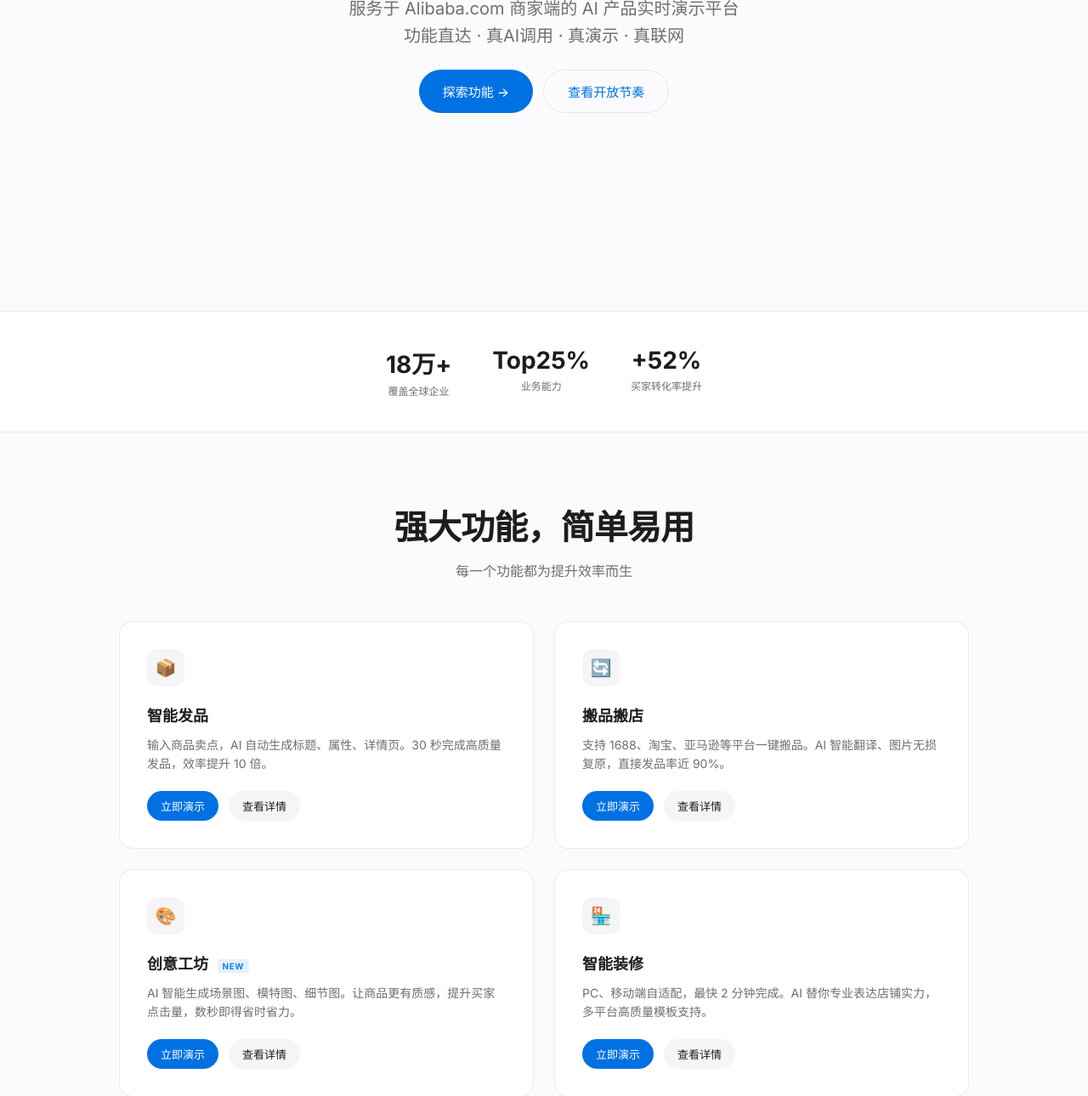
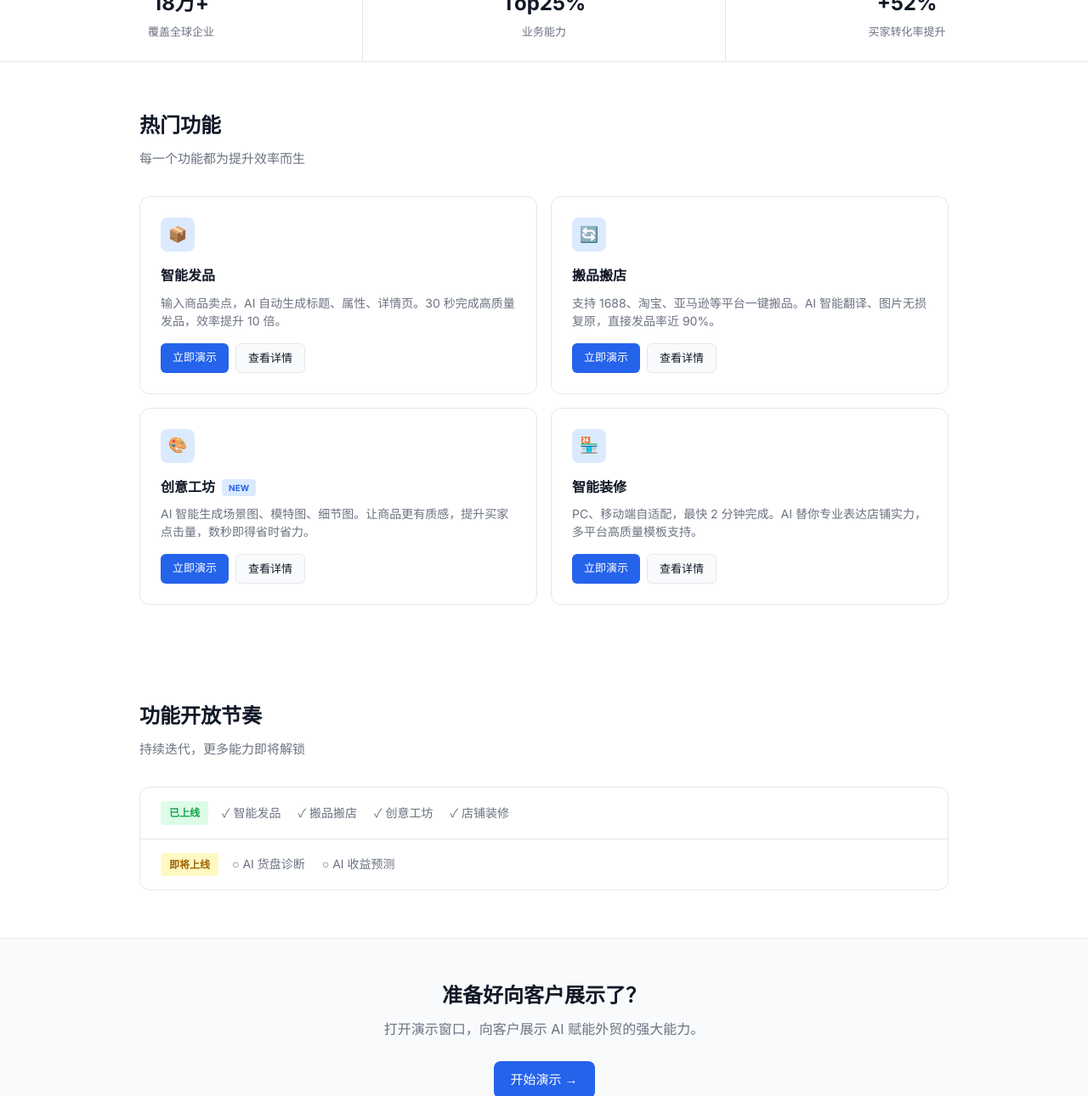
Before and after one commit to dessons/ai-creative-studio, a plain HTML site: page learning-center/index.html in a window 1280 px wide. Shown: the part 579-1869 px from the top of the page at 85% size. Drawn offline with Linux system fonts and the light colour scheme.

Commit message:
feat: 学习中心改为真正SaaS风格

```diff
--- a/learning-center/index.html
+++ b/learning-center/index.html
@@ -4,93 +4,76 @@
     <meta charset="UTF-8">
     <meta name="viewport" content="width=device-width, initial-scale=1.0">
     <title>AI Live Demo Hub — AI生意助手学习中心</title>
-    <meta property="og:title" content="AI Live Demo Hub — AI生意助手学习中心">
-    <meta property="og:description" content="Alibaba.com 商家端 AI 产品实时演示平台，功能直达、真AI调用、真演示、真联网。">
-    <meta property="og:image" content="https://img.alicdn.com/imgextra/i2/O1CN01DhXvb824k56ei1zoW_!!6000000007428-1-tps-568-320.gif">
     <link rel="preconnect" href="https://fonts.googleapis.com">
-    <link href="https://fonts.googleapis.com/css2?family=Inter:wght@300;400;500;600;700&display=swap" rel="stylesheet">
+    <link href="https://fonts.googleapis.com/css2?family=Inter:wght@400;500;600;700&display=swap" rel="stylesheet">
     <style>
-        :root { --bg:#fbfbfd; --text:#1d1d1f; --text-secondary:#6e6e73; --accent:#0071e3; --card-bg:#fff; --border:rgba(0,0,0,0.08); --section-alt:#f5f5f7; }
+        :root { --bg:#ffffff; --text:#111827; --text-secondary:#6b7280; --accent:#2563eb; --accent-light:#dbeafe; --card-bg:#f9fafb; --border:#e5e7eb; }
         * { margin:0; padding:0; box-sizing:border-box; }
-        body { font-family:'Inter',-apple-system,BlinkMacSystemFont,sans-serif; background:var(--bg); color:var(--text); overflow-x:hidden; -webkit-font-smoothing:antialiased; }
-        html { scroll-behavior:smooth; }
+        body { font-family:'Inter',system-ui,sans-serif; background:var(--bg); color:var(--text); line-height:1.6; }
 
-        /* Nav */
-        .nav { position:fixed; top:0; left:0; right:0; height:52px; background:rgba(251,251,253,0.85); backdrop-filter:saturate(180%) blur(20px); border-bottom:1px solid var(--border); display:flex; align-items:center; justify-content:space-between; padding:0 2rem; z-index:100; }
-        .nav-brand { font-weight:600; font-size:0.9375rem; text-decoration:none; color:inherit; display:flex; align-items:center; gap:0.5rem; }
-        .nav-brand span { color:var(--text-secondary); font-weight:400; font-size:0.8125rem; }
-        .nav-links { display:flex; gap:2rem; list-style:none; }
-        .nav-links a { color:var(--text-secondary); text-decoration:none; font-size:0.875rem; transition:color 0.2s; }
-        .nav-links a:hover, .nav-links a.active { color:var(--text); }
+        .nav { position:sticky; top:0; background:#fff; border-bottom:1px solid var(--border); display:flex; align-items:center; justify-content:space-between; padding:0 1.5rem; height:56px; z-index:50; }
+        .nav-brand { font-weight:700; font-size:0.9375rem; }
+        .nav-links { display:flex; gap:1.5rem; list-style:none; }
+        .nav-links a { color:var(--text-secondary); text-decoration:none; font-size:0.875rem; font-weight:500; }
+        .nav-links a:hover { color:var(--text); }
 
-        /* Hero */
-        .hero { min-height:100vh; display:flex; flex-direction:column; align-items:center; justify-content:center; text-align:center; padding:8rem 2rem 4rem; position:relative; }
-        .eyebrow { font-size:1rem; font-weight:500; color:var(--accent); margin-bottom:1rem; letter-spacing:0.05em; text-transform:uppercase; }
-        .hero h1 { font-size:clamp(2.5rem,7vw,4.5rem); font-weight:700; letter-spacing:-0.03em; line-height:1.05; margin-bottom:1rem; }
-        .hero .subtitle { font-size:clamp(1rem,2vw,1.25rem); color:var(--text-secondary); max-width:550px; line-height:1.6; margin-bottom:1.5rem; }
-        .hero .desc { font-size:0.9375rem; color:var(--text-secondary); max-width:480px; line-height:1.5; margin-bottom:2.5rem; }
-        .btn-primary { display:inline-flex; align-items:center; gap:0.5rem; background:var(--accent); color:#fff; padding:0.875rem 1.75rem; border-radius:980px; text-decoration:none; font-weight:500; font-size:0.9375rem; transition:all 0.3s ease; }
-        .btn-primary:hover { background:#0077ed; transform:scale(1.02); }
-        .btn-secondary { display:inline-flex; align-items:center; gap:0.5rem; background:transparent; color:var(--accent); padding:0.875rem 1.75rem; border-radius:980px; text-decoration:none; font-weight:500; font-size:0.9375rem; border:1px solid var(--border); transition:all 0.3s ease; }
-        .btn-secondary:hover { background:var(--section-alt); }
+        .hero { padding:4rem 1.5rem 3rem; max-width:900px; margin:0 auto; text-align:left; }
+        .hero-badge { display:inline-block; background:var(--accent-light); color:var(--accent); font-size:0.75rem; font-weight:600; padding:0.25rem 0.75rem; border-radius:999px; margin-bottom:1rem; }
+        .hero h1 { font-size:clamp(2rem,5vw,3rem); font-weight:700; letter-spacing:-0.02em; line-height:1.15; margin-bottom:1rem; }
+        .hero p { font-size:1.0625rem; color:var(--text-secondary); max-width:600px; margin-bottom:1.5rem; }
+        .hero-actions { display:flex; gap:0.75rem; flex-wrap:wrap; }
+        .btn { display:inline-flex; align-items:center; gap:0.5rem; padding:0.625rem 1.25rem; border-radius:8px; text-decoration:none; font-weight:500; font-size:0.9375rem; transition:all 0.2s; }
+        .btn-primary { background:var(--accent); color:#fff; }
+        .btn-primary:hover { background:#1d4ed8; }
+        .btn-outline { border:1px solid var(--border); color:var(--text); background:#fff; }
+        .btn-outline:hover { background:var(--card-bg); }
 
-        /* Stats bar */
-        .stats-bar { display:flex; justify-content:center; gap:3rem; padding:2.5rem 2rem; background:var(--card-bg); border-top:1px solid var(--border); border-bottom:1px solid var(--border); flex-wrap:wrap; }
-        .stat { text-align:center; }
-        .stat-value { font-size:1.75rem; font-weight:700; }
-        .stat-label { font-size:0.75rem; color:var(--text-secondary); margin-top:0.25rem; }
+        .stats-row { display:grid; grid-template-columns:repeat(3,1fr); gap:1px; background:var(--border); border-top:1px solid var(--border); border-bottom:1px solid var(--border); }
+        .stat-cell { background:#fff; padding:1.5rem; text-align:center; }
+        .stat-value { font-size:1.5rem; font-weight:700; }
+        .stat-label { font-size:0.8125rem; color:var(--text-secondary); margin-top:0.25rem; }
 
-        /* Banner */
-        .banner { background:linear-gradient(135deg,#0071e3 0%,#9333ea 100%); color:#fff; padding:1.5rem 2rem; display:flex; align-items:center; justify-content:space-between; flex-wrap:wrap; gap:1rem; }
-        .banner-content { display:flex; align-items:center; gap:1rem; }
-        .badge-new { background:rgba(255,255,255,0.2); padding:0.25rem 0.625rem; border-radius:4px; font-size:0.6875rem; font-weight:600; letter-spacing:0.05em; }
-        .banner-text h3 { font-size:1rem; font-weight:600; margin-bottom:0.125rem; }
-        .banner-text p { font-size:0.8125rem; opacity:0.85; }
-        .banner-link { color:#fff; text-decoration:none; font-weight:500; font-size:0.875rem; display:flex; align-items:center; gap:0.375rem; }
+        .banner { background:linear-gradient(135deg,#1e40af 0%,#7c3aed 100%); color:#fff; padding:1rem 1.5rem; display:flex; align-items:center; justify-content:space-between; flex-wrap:wrap; gap:1rem; }
+        .banner-left { display:flex; align-items:center; gap:0.75rem; }
+        .badge-new { background:rgba(255,255,255,0.2); padding:0.125rem 0.5rem; border-radius:4px; font-size:0.6875rem; font-weight:700; }
+        .banner h3 { font-size:0.9375rem; font-weight:600; }
+        .banner p { font-size:0.8125rem; opacity:0.85; }
+        .banner a { color:#fff; text-decoration:none; font-size:0.875rem; font-weight:500; white-space:nowrap; }
 
-        /* Section */
-        section { padding:5rem 2rem; }
-        .section-header { text-align:center; max-width:600px; margin:0 auto 3rem; }
-        .section-header h2 { font-size:clamp(1.75rem,3.5vw,2.5rem); font-weight:700; letter-spacing:-0.02em; margin-bottom:0.75rem; }
-        .section-header p { font-size:1rem; color:var(--text-secondary); }
+        section { padding:3.5rem 1.5rem; max-width:1000px; margin:0 auto; }
+        .section-header { margin-bottom:2rem; }
+        .section-header h2 { font-size:1.5rem; font-weight:700; margin-bottom:0.5rem; }
+        .section-header p { color:var(--text-secondary); font-size:0.9375rem; }
 
-        /* Feature cards */
-        .features-grid { max-width:1000px; margin:0 auto; display:grid; grid-template-columns:repeat(2,1fr); gap:1.5rem; }
-        .feature-card { background:var(--card-bg); border:1px solid var(--border); border-radius:16px; padding:2rem; transition:all 0.3s ease; }
-        .feature-card:hover { box-shadow:0 8px 30px rgba(0,0,0,0.06); transform:translateY(-2px); }
-        .feature-icon { width:44px; height:44px; background:var(--section-alt); border-radius:12px; display:flex; align-items:center; justify-content:center; font-size:1.25rem; margin-bottom:1.25rem; }
-        .feature-card h3 { font-size:1.125rem; font-weight:600; margin-bottom:0.75rem; }
-        .feature-card p { font-size:0.875rem; color:var(--text-secondary); line-height:1.6; margin-bottom:1.25rem; }
-        .feature-actions { display:flex; gap:0.75rem; flex-wrap:wrap; }
-        .feature-actions .btn-small { font-size:0.8125rem; padding:0.5rem 1rem; border-radius:980px; text-decoration:none; font-weight:500; }
-        .feature-actions .btn-small.primary { background:var(--accent); color:#fff; }
-        .feature-actions .btn-small.secondary { background:var(--section-alt); color:var(--text); }
+        .features-grid { display:grid; grid-template-columns:repeat(2,1fr); gap:1rem; }
+        .feature-card { border:1px solid var(--border); border-radius:12px; padding:1.5rem; background:#fff; transition:box-shadow 0.2s; }
+        .feature-card:hover { box-shadow:0 4px 12px rgba(0,0,0,0.06); }
+        .feature-icon { width:40px; height:40px; background:var(--accent-light); border-radius:8px; display:flex; align-items:center; justify-content:center; font-size:1.125rem; margin-bottom:1rem; }
+        .feature-card h3 { font-size:1rem; font-weight:600; margin-bottom:0.5rem; display:flex; align-items:center; gap:0.5rem; }
+        .feature-card p { font-size:0.875rem; color:var(--text-secondary); margin-bottom:1rem; line-height:1.5; }
+        .feature-actions { display:flex; gap:0.5rem; }
+        .feature-actions a { font-size:0.8125rem; padding:0.375rem 0.875rem; border-radius:6px; text-decoration:none; font-weight:500; }
+        .feature-actions .primary { background:var(--accent); color:#fff; }
+        .feature-actions .secondary { background:var(--card-bg); color:var(--text); border:1px solid var(--border); }
 
-        /* Roadmap */
-        .roadmap { max-width:700px; margin:0 auto; }
-        .roadmap-row { display:flex; align-items:center; gap:1.5rem; padding:1.5rem 0; border-bottom:1px solid var(--border); }
+        .roadmap { border:1px solid var(--border); border-radius:12px; overflow:hidden; }
+        .roadmap-row { display:flex; align-items:center; padding:1rem 1.5rem; border-bottom:1px solid var(--border); gap:1rem; }
+        .roadmap-row:last-child { border-bottom:none; }
         .roadmap-status { font-size:0.75rem; font-weight:600; padding:0.25rem 0.625rem; border-radius:4px; white-space:nowrap; }
-        .roadmap-status.live { background:rgba(22,163,74,0.1); color:#16a34a; }
-        .roadmap-status.soon { background:rgba(234,179,8,0.1); color:#ca8a04; }
-        .roadmap-items { display:flex; gap:1.5rem; flex-wrap:wrap; }
-        .roadmap-item { display:flex; align-items:center; gap:0.5rem; font-size:0.9375rem; color:var(--text-secondary); }
-        .roadmap-item .check { color:#16a34a; }
-        .roadmap-item .clock { color:#ca8a04; }
+        .roadmap-status.live { background:#dcfce7; color:#16a34a; }
+        .roadmap-status.soon { background:#fef9c3; color:#a16207; }
+        .roadmap-items { display:flex; gap:1.25rem; flex-wrap:wrap; font-size:0.875rem; color:var(--text-secondary); }
+        .roadmap-items span { display:flex; align-items:center; gap:0.375rem; }
 
-        /* CTA */
-        .cta-section { text-align:center; padding:5rem 2rem; background:var(--section-alt); }
-        .cta-section h2 { font-size:clamp(1.75rem,3.5vw,2.25rem); font-weight:700; margin-bottom:0.75rem; }
-        .cta-section p { color:var(--text-secondary); font-size:1rem; margin-bottom:2rem; }
-        .cta-actions { display:flex; gap:1rem; justify-content:center; flex-wrap:wrap; }
+        .cta-section { background:var(--card-bg); padding:3rem 1.5rem; text-align:center; border-top:1px solid var(--border); }
+        .cta-section h2 { font-size:1.5rem; font-weight:700; margin-bottom:0.5rem; }
+        .cta-section p { color:var(--text-secondary); margin-bottom:1.5rem; }
 
-        footer { padding:2rem; text-align:center; border-top:1px solid var(--border); color:var(--text-secondary); font-size:0.75rem; }
-
-        .fade-in { opacity:0; transform:translateY(30px); transition:all 0.8s cubic-bezier(0.16,1,0.3,1); }
-        .fade-in.visible { opacity:1; transform:translateY(0); }
+        footer { padding:1.5rem; text-align:center; border-top:1px solid var(--border); color:var(--text-secondary); font-size:0.75rem; }
 
         @media (max-width:768px) {
             .features-grid { grid-template-columns:1fr; }
-            .stats-bar { gap:1.5rem; }
+            .stats-row { grid-template-columns:1fr; }
             .nav-links { display:none; }
             .banner { flex-direction:column; text-align:center; }
         }
@@ -98,130 +81,113 @@
 </head>
 <body>
     <nav class="nav">
-        <a href="index.html" class="nav-brand">AI Live Demo Hub <span>学习中心</span></a>
+        <div class="nav-brand">AI Live Demo Hub</div>
         <ul class="nav-links">
-            <li><a href="#" class="active">首页</a></li>
+            <li><a href="#">首页</a></li>
             <li><a href="#features">热门功能</a></li>
             <li><a href="#roadmap">开放节奏</a></li>
         </ul>
     </nav>
 
-    <!-- Banner -->
-    <div class="banner" style="margin-top:52px;">
-        <div class="banner-content">
+    <div class="banner">
+        <div class="banner-left">
             <span class="badge-new">NEW</span>
-            <div class="banner-text">
+            <div>
                 <h3>创意工坊全新上线！</h3>
-                <p>AI 智能生成场景图、模特图、细节图，数秒即得，让商品更有质感</p>
+                <p>AI 智能生成场景图、模特图、细节图，数秒即得</p>
             </div>
         </div>
-        <a href="#features" class="banner-link">立即查看 →</a>
+        <a href="#features">立即查看 →</a>
     </div>
 
-    <!-- Hero -->
-    <section class="hero">
-        <p class="eyebrow">Alibaba.com 商家端 AI 产品</p>
-        <h1>AI Live Demo Hub</h1>
-        <p class="subtitle">服务于 Alibaba.com 商家端的 AI 产品实时演示平台<br>功能直达 · 真AI调用 · 真演示 · 真联网</p>
-        <div style="display:flex;gap:0.75rem;justify-content:center;flex-wrap:wrap;">
-            <a href="#features" class="btn-primary">探索功能 →</a>
-            <a href="#roadmap" class="btn-secondary">查看开放节奏</a>
+    <div class="hero">
+        <span class="hero-badge">Alibaba.com 商家端 AI 产品</span>
+        <h1>AI Live Demo Hub<br>学习中心</h1>
+        <p>服务于 Alibaba.com 商家端的 AI 产品实时演示平台。功能直达、真 AI 调用、真演示、真联网。</p>
+        <div class="hero-actions">
+            <a href="#features" class="btn btn-primary">探索功能</a>
+            <a href="#roadmap" class="btn btn-outline">查看开放节奏</a>
         </div>
-    </section>
-
-    <!-- Stats -->
-    <div class="stats-bar">
-        <div class="stat"><div class="stat-value">18万+</div><div class="stat-label">覆盖全球企业</div></div>
-        <div class="stat"><div class="stat-value">Top25%</div><div class="stat-label">业务能力</div></div>
-        <div class="stat"><div class="stat-value">+52%</div><div class="stat-label">买家转化率提升</div></div>
     </div>
 
-    <!-- Features -->
+    <div class="stats-row">
+        <div class="stat-cell"><div class="stat-value">18万+</div><div class="stat-label">覆盖全球企业</div></div>
+        <div class="stat-cell"><div class="stat-value">Top25%</div><div class="stat-label">业务能力</div></div>
+        <div class="stat-cell"><div class="stat-value">+52%</div><div class="stat-label">买家转化率提升</div></div>
+    </div>
+
     <section id="features">
-        <div class="section-header fade-in">
-            <h2>强大功能，简单易用</h2>
+        <div class="section-header">
+            <h2>热门功能</h2>
             <p>每一个功能都为提升效率而生</p>
         </div>
         <div class="features-grid">
-            <div class="feature-card fade-in">
+            <div class="feature-card">
                 <div class="feature-icon">📦</div>
                 <h3>智能发品</h3>
                 <p>输入商品卖点，AI 自动生成标题、属性、详情页。30 秒完成高质量发品，效率提升 10 倍。</p>
                 <div class="feature-actions">
-                    <a href="https://dev.g.alicdn.com/ife/ai-live/0.0.3/index.html" target="_blank" class="btn-small primary">立即演示</a>
-                    <a href="../listing.html" class="btn-small secondary">查看详情</a>
+                    <a href="https://dev.g.alicdn.com/ife/ai-live/0.0.3/index.html" target="_blank" class="primary">立即演示</a>
+                    <a href="../listing.html" class="secondary">查看详情</a>
                 </div>
             </div>
-            <div class="feature-card fade-in">
+            <div class="feature-card">
                 <div class="feature-icon">🔄</div>
                 <h3>搬品搬店</h3>
                 <p>支持 1688、淘宝、亚马逊等平台一键搬品。AI 智能翻译、图片无损复原，直接发品率近 90%。</p>
                 <div class="feature-actions">
-                    <a href="https://dev.g.alicdn.com/ife/ai-live/0.0.3/index.html" target="_blank" class="btn-small primary">立即演示</a>
-                    <a href="../migration.html" class="btn-small secondary">查看详情</a>
+                    <a href="https://dev.g.alicdn.com/ife/ai-live/0.0.3/index.html" target="_blank" class="primary">立即演示</a>
+                    <a href="../migration.html" class="secondary">查看详情</a>
                 </div>
             </div>
-            <div class="feature-card fade-in">
+            <div class="feature-card">
                 <div class="feature-icon">🎨</div>
-                <h3>创意工坊 <span class="badge-new" style="background:rgba(0,113,227,0.1);color:var(--accent);font-size:0.625rem;padding:0.125rem 0.375rem;border-radius:3px;margin-left:0.375rem;">NEW</span></h3>
+                <h3>创意工坊 <span class="badge-new" style="background:var(--accent-light);color:var(--accent);font-size:0.625rem;">NEW</span></h3>
                 <p>AI 智能生成场景图、模特图、细节图。让商品更有质感，提升买家点击量，数秒即得省时省力。</p>
                 <div class="feature-actions">
-                    <a href="https://dev.g.alicdn.com/ife/ai-live/0.0.3/index.html" target="_blank" class="btn-small primary">立即演示</a>
-                    <a href="../creative.html" class="btn-small secondary">查看详情</a>
+                    <a href="https://dev.g.alicdn.com/ife/ai-live/0.0.3/index.html" target="_blank" class="primary">立即演示</a>
+                    <a href="../creative.html" class="secondary">查看详情</a>
                 </div>
             </div>
-            <div class="feature-card fade-in">
+            <div class="feature-card">
                 <div class="feature-icon">🏪</div>
                 <h3>智能装修</h3>
                 <p>PC、移动端自适配，最快 2 分钟完成。AI 替你专业表达店铺实力，多平台高质量模板支持。</p>
                 <div class="feature-actions">
-                    <a href="https://dev.g.alicdn.com/ife/ai-live/0.0.3/index.html" target="_blank" class="btn-small primary">立即演示</a>
-                    <a href="../store.html" class="btn-small secondary">查看详情</a>
+                    <a href="https://dev.g.alicdn.com/ife/ai-live/0.0.3/index.html" target="_blank" class="primary">立即演示</a>
+                    <a href="../store.html" class="secondary">查看详情</a>
                 </div>
             </div>
         </div>
     </section>
 
-    <!-- Roadmap -->
-    <section id="roadmap" style="background:var(--section-alt);">
-        <div class="section-header fade-in">
+    <section id="roadmap">
+        <div class="section-header">
             <h2>功能开放节奏</h2>
             <p>持续迭代，更多能力即将解锁</p>
         </div>
-        <div class="roadmap fade-in">
+        <div class="roadmap">
             <div class="roadmap-row">
                 <span class="roadmap-status live">已上线</span>
                 <div class="roadmap-items">
-                    <span class="roadmap-item"><span class="check">✓</span> 智能发品</span>
-                    <span class="roadmap-item"><span class="check">✓</span> 搬品搬店</span>
-                    <span class="roadmap-item"><span class="check">✓</span> 创意工坊</span>
-                    <span class="roadmap-item"><span class="check">✓</span> 店铺装修</span>
+                    <span>✓ 智能发品</span><span>✓ 搬品搬店</span><span>✓ 创意工坊</span><span>✓ 店铺装修</span>
                 </div>
             </div>
-            <div class="roadmap-row" style="border-bottom:none;">
+            <div class="roadmap-row">
                 <span class="roadmap-status soon">即将上线</span>
                 <div class="roadmap-items">
-                    <span class="roadmap-item"><span class="clock">○</span> AI 货盘诊断</span>
-                    <span class="roadmap-item"><span class="clock">○</span> AI 收益预测</span>
+                    <span>○ AI 货盘诊断</span><span>○ AI 收益预测</span>
                 </div>
             </div>
         </div>
     </section>
 
-    <!-- CTA -->
-    <section class="cta-section">
-        <h2 class="fade-in">准备好向客户展示了？</h2>
-        <p class="fade-in">打开演示窗口，向客户展示 AI 赋能外贸的强大能力。</p>
-        <div class="cta-actions fade-in">
-            <a href="https://dev.g.alicdn.com/ife/ai-live/0.0.3/index.html" target="_blank" class="btn-primary">开始演示 →</a>
-        </div>
-    </section>
+    <div class="cta-section">
+        <h2>准备好向客户展示了？</h2>
+        <p>打开演示窗口，向客户展示 AI 赋能外贸的强大能力。</p>
+        <a href="https://dev.g.alicdn.com/ife/ai-live/0.0.3/index.html" target="_blank" class="btn btn-primary">开始演示 →</a>
+    </div>
 
     <footer>© 2026 AI Live Demo Hub · Alibaba.com 商家端 AI 产品</footer>
-
-    <script>
-        const observer = new IntersectionObserver((entries) => { entries.forEach(entry => { if (entry.isIntersecting) entry.target.classList.add('visible'); }); }, { threshold: 0.1 });
-        document.querySelectorAll('.fade-in').forEach(el => observer.observe(el));
-    </script>
 </body>
 </html>
```
